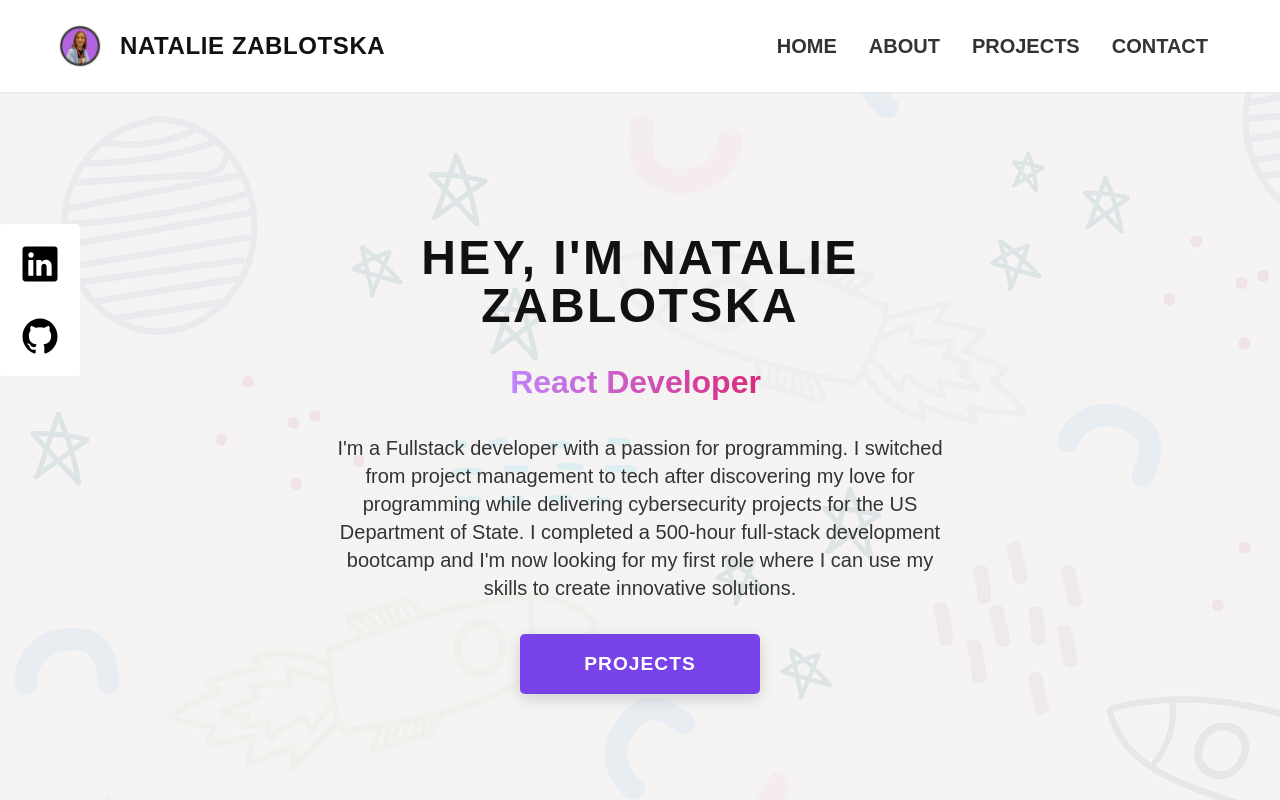
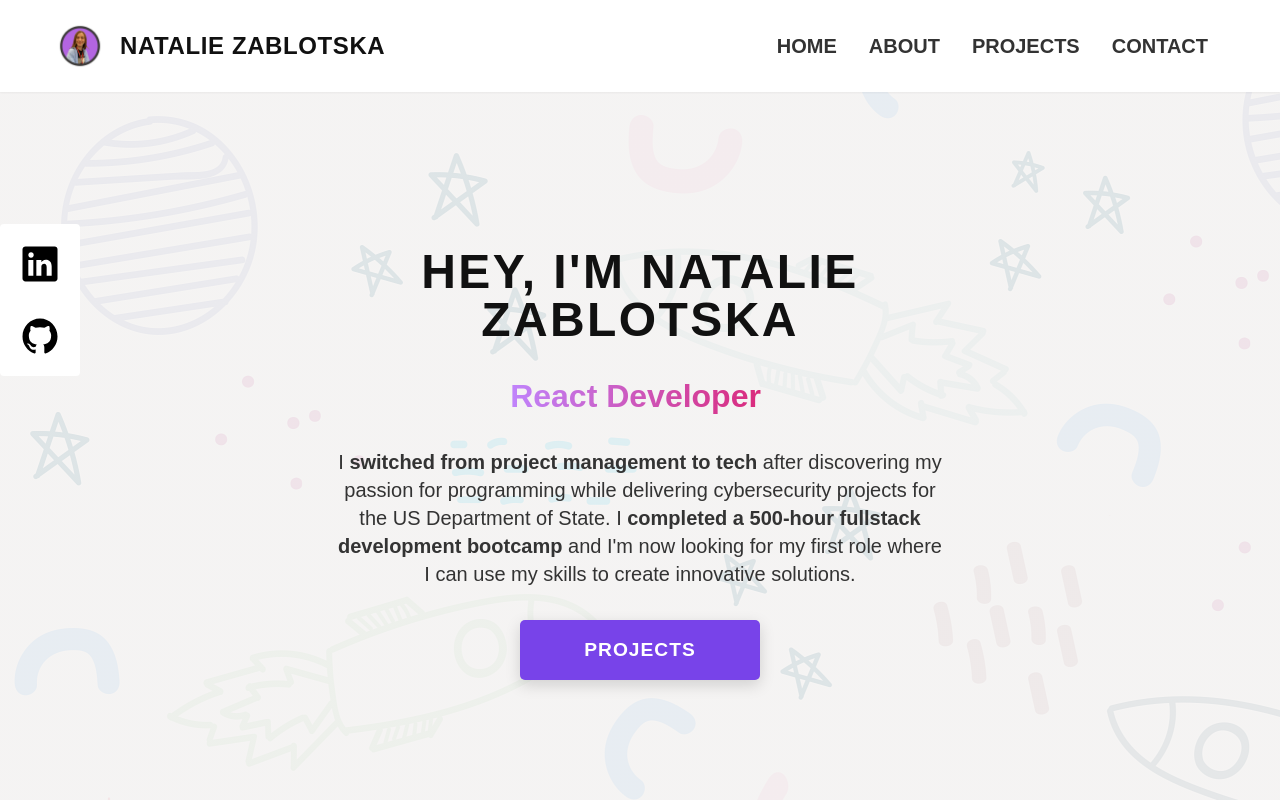
Before and after one commit to nataliiazab/portfolio, a React (Vite) app: page / in a window 1280 px wide. Shown: the top 800 px of the page. Built offline with nearby package versions, Linux system fonts and the light colour scheme; a web font is replaced by a local one.

Commit message:
change intro

```diff
--- a/src/components/Home.jsx
+++ b/src/components/Home.jsx
@@ -43,12 +43,14 @@ const Home = () => {
             className="font-semibold text-transparent leading-10 bg-clip-text bg-gradient-to-r from-purple-400 to-pink-600 "
           />
           <p className="text-light text-xl my-8">
-            I'm a Fullstack developer with a passion for programming. I
-            switched from project management to tech after discovering my love
-            for programming while delivering cybersecurity projects for the US
-            Department of State. I completed a 500-hour full-stack development
-            bootcamp and I'm now looking for my first role where I can use my
-            skills to create innovative solutions.
+            I <strong>switched from project management to tech</strong> after
+            discovering my passion for programming while delivering
+            cybersecurity projects for the US Department of State. I{" "}
+            <strong>
+              completed a 500-hour fullstack development bootcamp
+            </strong>{" "}
+            and I'm now looking for my first role where I can use my skills to
+            create innovative solutions.
           </p>
 
           <button className="btn py-4 px-16">
```
